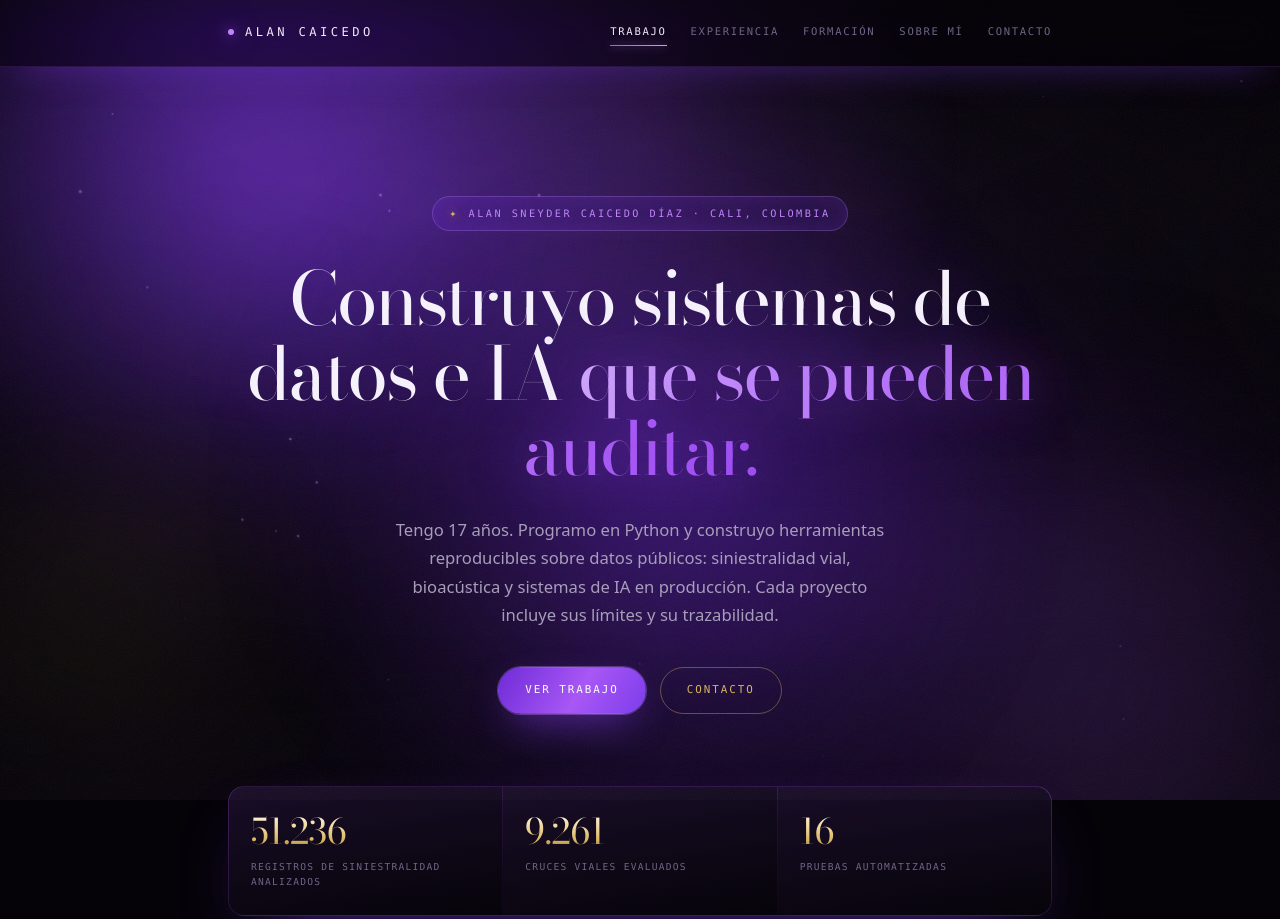
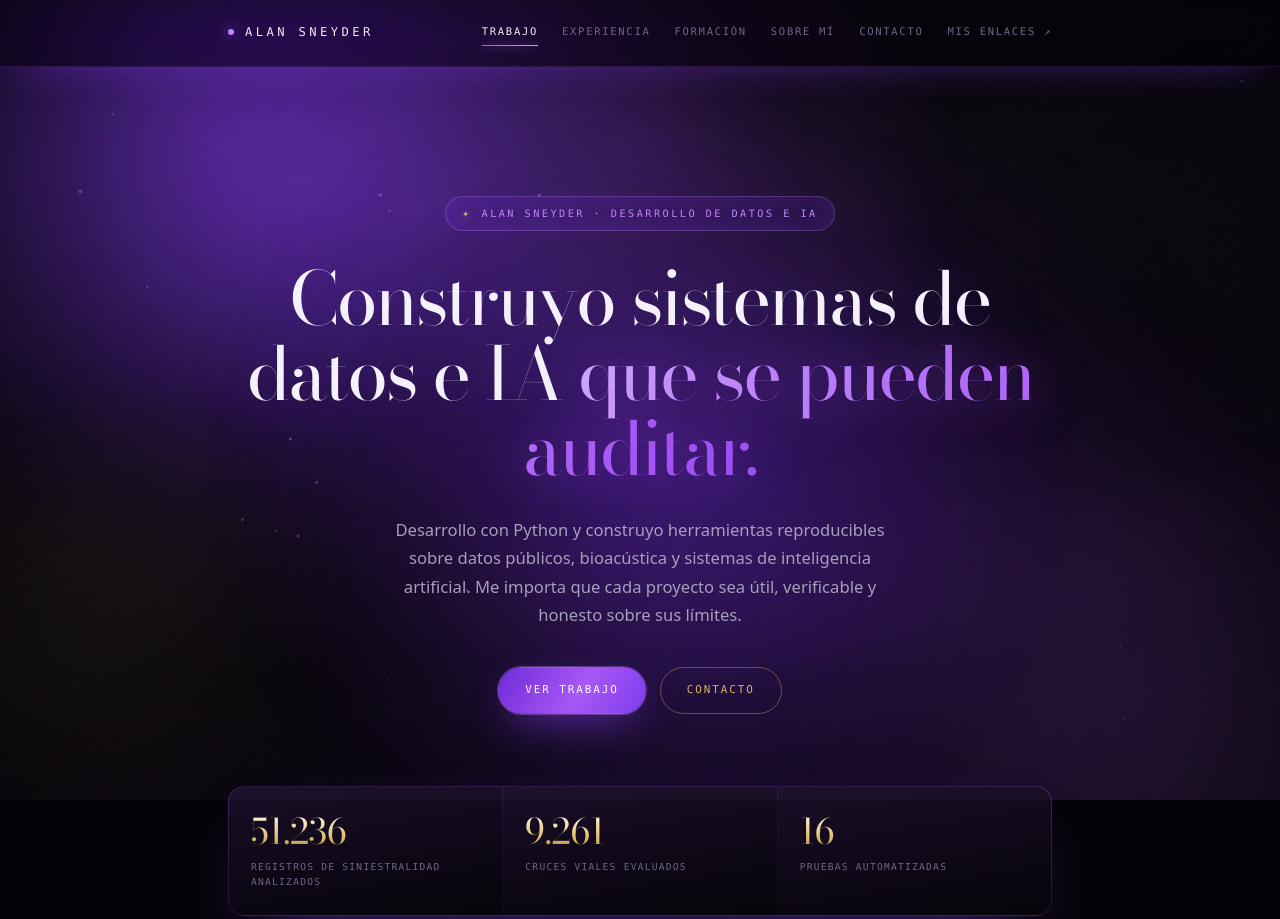
Before and after one commit to snkydzrpy/portafolio, a plain HTML site: page index.html in a window 1280 px wide. Shown: the top 919 px of the page. Drawn offline with Linux system fonts and the light colour scheme.

Commit message:
Improve portfolio copy and remove exposed personal details

```diff
--- a/index.html
+++ b/index.html
@@ -3,8 +3,8 @@
 <head>
   <meta charset="UTF-8">
   <meta name="viewport" content="width=device-width, initial-scale=1.0">
-  <title>Alan Caicedo — Portafolio profesional</title>
-  <meta name="description" content="Portafolio profesional de Alan Sneyder Caicedo Díaz: proyectos de datos e inteligencia artificial, código y sistemas en producción.">
+  <title>Alan Sneyder — Portafolio profesional</title>
+  <meta name="description" content="Portafolio de Alan Sneyder: proyectos de datos, inteligencia artificial y desarrollo de software.">
   <meta name="theme-color" content="#050308">
   <meta property="og:title" content="Alan Caicedo — Portafolio profesional">
   <meta property="og:description" content="Sistemas de datos e inteligencia artificial, código abierto y auditoría de trazabilidad. Cali, Colombia.">
@@ -31,13 +31,14 @@
 
   <header class="site">
     <div class="wrap">
-      <a class="brand" href="index.html">Alan Caicedo</a>
+      <a class="brand" href="index.html">Alan Sneyder</a>
       <nav id="nav">
         <a href="#trabajo">Trabajo</a>
         <a href="#experiencia">Experiencia</a>
         <a href="#formacion">Formación</a>
         <a href="#sobre">Sobre mí</a>
         <a href="#contacto">Contacto</a>
+        <a href="links/">Mis enlaces ↗</a>
       </nav>
     </div>
     <div class="progress"><span id="progressBar"></span></div>
@@ -46,9 +47,9 @@
   <main class="wrap">
 
     <section class="hero">
-      <p class="kicker reveal">Alan Sneyder Caicedo Díaz · Cali, Colombia</p>
+      <p class="kicker reveal">Alan Sneyder · Desarrollo de datos e IA</p>
       <h1 class="reveal">Construyo sistemas de datos e IA <span class="grad">que se pueden auditar.</span></h1>
-      <p class="lede reveal">Tengo 17 años. Programo en Python y construyo herramientas reproducibles sobre datos públicos: siniestralidad vial, bioacústica y sistemas de IA en producción. Cada proyecto incluye sus límites y su trazabilidad.</p>
+      <p class="lede reveal">Desarrollo con Python y construyo herramientas reproducibles sobre datos públicos, bioacústica y sistemas de inteligencia artificial. Me importa que cada proyecto sea útil, verificable y honesto sobre sus límites.</p>
       <div class="hero-actions reveal">
         <a class="cta" href="#trabajo">Ver trabajo</a>
         <a class="cta secondary" href="#contacto">Contacto</a>
@@ -147,7 +148,7 @@
     <section id="formacion">
       <h2>Formación y certificaciones</h2>
       <ul class="awards">
-        <li class="reveal"><strong>SENA — Técnico en Procesamiento de Datos para Modelos de IA.</strong> Título otorgado el 19/10/2026 (CEAI, Regional Valle), acta de grado 102987212. Verificable en certificados.sena.edu.co.</li>
+        <li class="reveal"><strong>SENA — Técnico en Procesamiento de Datos para Modelos de IA.</strong> Título otorgado el 19/10/2026 (CEAI, Regional Valle). Verificable mediante los canales oficiales del SENA.</li>
         <li class="reveal"><strong>SENA / ASTIN Tecnoparque Nodo Valle — Proyecto de base tecnológica (PBT).</strong> «Caracterización inteligente de entornos urbanos en Cali mediante identificación acústica del canto de aves» (código P2025-034320-18435). Acompañamiento: 09/02/2026 – 10/10/2026.</li>
         <li class="reveal"><strong>Excel intermedio.</strong> Certificación obtenida el 28/10/2026.</li>
         <li class="reveal"><strong>SENA — Variables y Estructuras de Control en Python.</strong> Curso de 48 horas, aprobado con equivalencia 4.5 (dic 2025).</li>
@@ -157,8 +158,8 @@
 
     <section id="sobre" class="about">
       <h2>Sobre mí</h2>
-      <p class="reveal">Tengo 17 años y vivo en Cali, Colombia. Programo en Python y construyo sistemas de datos e inteligencia artificial: herramientas auditables, con pruebas y con límites explícitos.</p>
-      <p class="reveal">Mi nombre completo es Alan Sneyder Caicedo Díaz. Trabajé en LiDARit (bajo NDA) y en el Tecnoparque Nodo Valle del SENA. En 2025 recibí la distinción de Aprendiz Destacado y fui monitor académico del programa de IA.</p>
+      <p class="reveal">Trabajo con Python y construyo sistemas de datos e inteligencia artificial: herramientas auditables, con pruebas y con límites explícitos.</p>
+      <p class="reveal">He colaborado en proyectos de desarrollo full stack y en iniciativas de innovación tecnológica del SENA. También recibí la distinción de Aprendiz Destacado y participé como monitor académico en formación de IA.</p>
       <p class="reveal quote">No me interesa la tecnología que impresiona. Me interesa la que se puede verificar.</p>
 
       <ul class="skills reveal">
@@ -181,7 +182,6 @@
         <li class="reveal"><span>GitHub</span><a href="https://github.com/snkydzrpy">snkydzrpy</a></li>
         <li class="reveal"><span>LinkedIn</span><a href="https://www.linkedin.com/in/alan-sneyder-caicedo-diaz/">Alan Sneyder Caicedo Díaz</a></li>
         <li class="reveal"><span>Email</span><a href="mailto:alansneydercaicedodiaz@gmail.com">alansneydercaicedodiaz@gmail.com</a></li>
-        <li class="reveal"><span>Teléfono</span><a href="tel:+573332746127">333 274 6127</a></li>
       </ul>
     </section>
 
@@ -189,8 +189,8 @@
 
   <footer class="site">
     <div class="wrap">
-      <span>© 2026 Alan Sneyder Caicedo Díaz</span>
-      <span>Cali, Colombia</span>
+      <span>© 2026 Alan Sneyder</span>
+      <a href="links/">Redes y perfiles personales ↗</a>
     </div>
   </footer>
 
```
